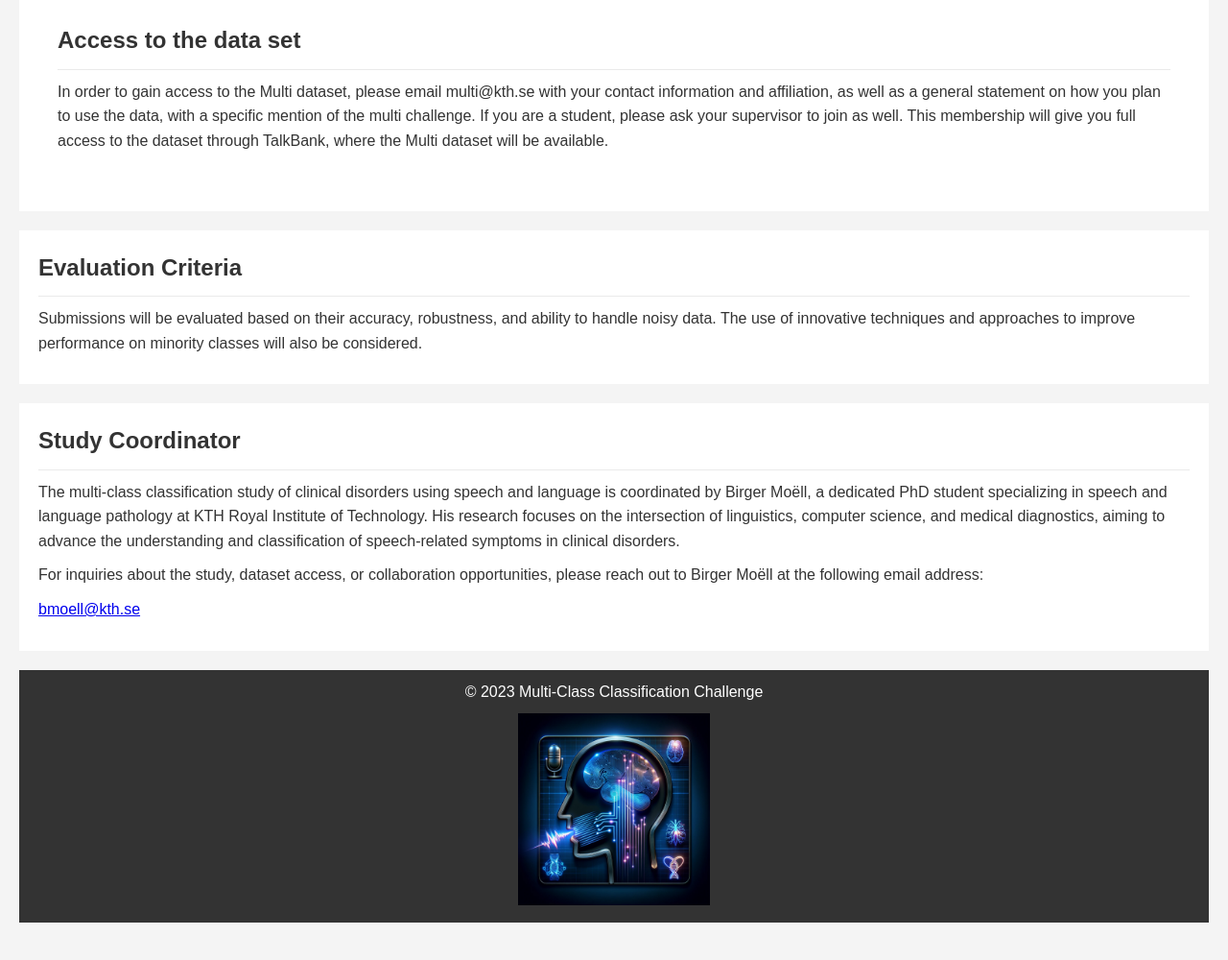
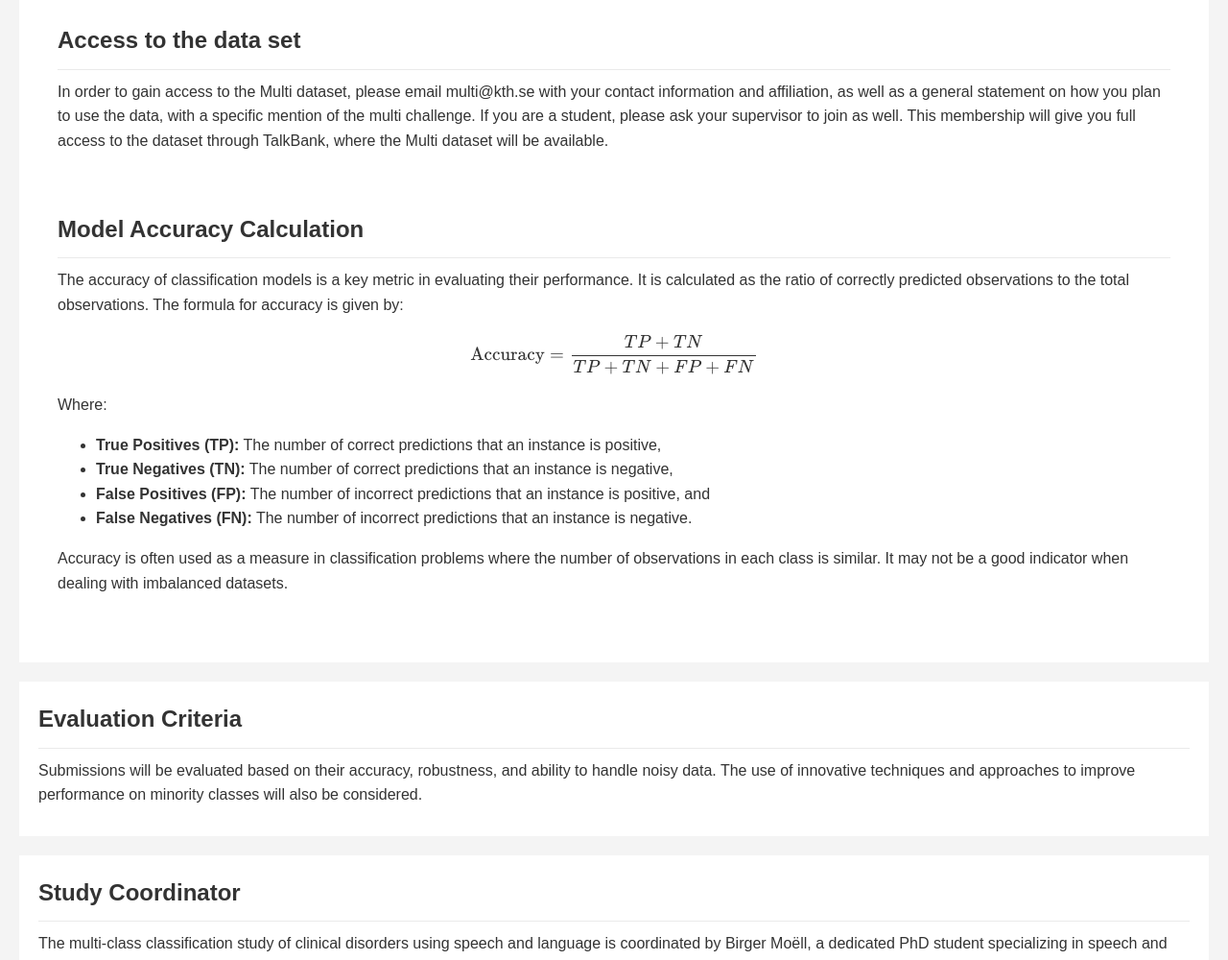
Before and after one commit to BirgerMoell/multi_challenge, a plain HTML site: page index.html in a window 1280 px wide. Shown: the part 1233-2233 px from the top of the page at 96% size. Drawn offline with nearby package versions, Linux system fonts and the light colour scheme.

Commit message:
Added math section

```diff
--- a/index.html
+++ b/index.html
@@ -1,11 +1,16 @@
 <!DOCTYPE html>
 <html lang="en">
+
 <head>
     <meta charset="UTF-8">
     <meta name="viewport" content="width=device-width, initial-scale=1.0">
+    <script src="https://polyfill.io/v3/polyfill.min.js?features=es6"></script>
+    <script id="MathJax-script" async src="https://cdn.jsdelivr.net/npm/mathjax@3/es5/tex-mml-chtml.js"></script>
+
     <title>Multi-Class Classification Challenge</title>
     <link rel="stylesheet" href="styles.css">
 </head>
+
 <body>
     <header>
         <h1>Challenge Overview: Multi-Class Classification of Clinical Disorders Using Speech and Language</h1>
@@ -13,38 +18,88 @@
     </header>
     <section class="introduction">
         <h2>Introduction</h2>
-        <p>The task of classifying clinical disorders from speech and language patterns is a complex challenge that involves understanding the nuances of human communication and the various ways in which disorders can manifest.</p>
+        <p>The task of classifying clinical disorders from speech and language patterns is a complex challenge that
+            involves understanding the nuances of human communication and the various ways in which disorders can
+            manifest.</p>
     </section>
     <section class="challenge-details">
         <h2>Challenge Details</h2>
-        <p>Participants are required to develop a model that can accurately classify multiple clinical disorders from audio and transcript data. The challenge involves dealing with a wide range of variables, including different languages, dialects, and speech impairments.</p>
+        <p>Participants are required to develop a model that can accurately classify multiple clinical disorders from
+            audio and transcript data. The challenge involves dealing with a wide range of variables, including
+            different languages, dialects, and speech impairments.</p>
     </section>
     <section class="data">
         <h2>Data Description</h2>
-    <p>The dataset provided for this challenge is a comprehensive collection of audio recordings and transcripts from individuals with a range of clinical disorders. The data is categorized into five distinct classes:</p>
+        <p>The dataset provided for this challenge is a comprehensive collection of audio recordings and transcripts
+            from individuals with a range of clinical disorders. The data is categorized into five distinct classes:</p>
         <ul>
-        <li><strong>Parkinson's Data:</strong> Includes voice recordings from individuals diagnosed with Parkinson's disease. The data captures various speech impairments that are characteristic of the disorder, such as tremors, rigidity, and bradykinesia affecting speech.</li>
-        <li><strong>Alzheimer's Dementia Data:</strong> Comprises cognitive speech data from individuals with Alzheimer's, highlighting the progressive nature of the disease and its impact on language and memory functions.</li>
-        <li><strong>MCI Data:</strong> Consists of speech samples from individuals with Mild Cognitive Impairment, a condition that may precede Alzheimer's disease, with a focus on early detection markers in speech patterns.</li>
-        <li><strong>Depression Data:</strong> Contains recordings from individuals diagnosed with depression, providing insights into speech features such as flat affect, speech rate, and tone that may correlate with depressive episodes.</li>
-        <li><strong>Schizophrenia Data:</strong> Features speech and language data from individuals with schizophrenia, with an emphasis on detecting disorganized thinking and speech that may present as a symptom of the disorder.</li>
+            <li><strong>Parkinson's Data:</strong> Includes voice recordings from individuals diagnosed with Parkinson's
+                disease. The data captures various speech impairments that are characteristic of the disorder, such as
+                tremors, rigidity, and bradykinesia affecting speech.</li>
+            <li><strong>Alzheimer's Dementia Data:</strong> Comprises cognitive speech data from individuals with
+                Alzheimer's, highlighting the progressive nature of the disease and its impact on language and memory
+                functions.</li>
+            <li><strong>MCI Data:</strong> Consists of speech samples from individuals with Mild Cognitive Impairment, a
+                condition that may precede Alzheimer's disease, with a focus on early detection markers in speech
+                patterns.</li>
+            <li><strong>Depression Data:</strong> Contains recordings from individuals diagnosed with depression,
+                providing insights into speech features such as flat affect, speech rate, and tone that may correlate
+                with depressive episodes.</li>
+            <li><strong>Schizophrenia Data:</strong> Features speech and language data from individuals with
+                schizophrenia, with an emphasis on detecting disorganized thinking and speech that may present as a
+                symptom of the disorder.</li>
         </ul>
-    <p>This rich dataset has been anonymized to protect the privacy of the individuals. It includes metadata such as age, gender, and the severity of the disorder, which can be used to stratify the data and potentially improve classification accuracy. Participants are encouraged to explore the dataset thoroughly to understand the complexities and nuances of each class of disorder.</p>
+        <p>This rich dataset has been anonymized to protect the privacy of the individuals. It includes metadata such as
+            age, gender, and the severity of the disorder, which can be used to stratify the data and potentially
+            improve classification accuracy. Participants are encouraged to explore the dataset thoroughly to understand
+            the complexities and nuances of each class of disorder.</p>
 
         <section class="data-acess">
             <h2> Access to the data set</h2>
-        In order to gain access to the Multi dataset, please email multi@kth.se with your contact information and affiliation, as well as a general statement on how you plan to use the data, with a specific mention of the multi challenge. If you are a student, please ask your supervisor to join as well. This membership will give you full access to the dataset through TalkBank, where the Multi dataset will be available.
+            In order to gain access to the Multi dataset, please email multi@kth.se with your contact information and
+            affiliation, as well as a general statement on how you plan to use the data, with a specific mention of the
+            multi challenge. If you are a student, please ask your supervisor to join as well. This membership will give
+            you full access to the dataset through TalkBank, where the Multi dataset will be available.
+        </section>
+
+        <section class="model-accuracy">
+            <h2>Model Accuracy Calculation</h2>
+            <p>The accuracy of classification models is a key metric in evaluating their performance. It is calculated
+                as the ratio of correctly predicted observations to the total observations. The formula for accuracy is
+                given by:</p>
+            <p>\[ \text{Accuracy} = \frac{TP + TN}{TP + TN + FP + FN} \]</p>
+            <p>Where:</p>
+            <ul>
+                <li><strong>True Positives (TP):</strong> The number of correct predictions that an instance is
+                    positive,</li>
+                <li><strong>True Negatives (TN):</strong> The number of correct predictions that an instance is
+                    negative,</li>
+                <li><strong>False Positives (FP):</strong> The number of incorrect predictions that an instance is
+                    positive, and</li>
+                <li><strong>False Negatives (FN):</strong> The number of incorrect predictions that an instance is
+                    negative.</li>
+            </ul>
+            <p>Accuracy is often used as a measure in classification problems where the number of observations in each
+                class is similar. It may not be a good indicator when dealing with imbalanced datasets.</p>
         </section>
 
     </section>
     <section class="evaluation">
         <h2>Evaluation Criteria</h2>
-        <p>Submissions will be evaluated based on their accuracy, robustness, and ability to handle noisy data. The use of innovative techniques and approaches to improve performance on minority classes will also be considered.</p>
+        <p>Submissions will be evaluated based on their accuracy, robustness, and ability to handle noisy data. The use
+            of innovative techniques and approaches to improve performance on minority classes will also be considered.
+        </p>
     </section>
+
     <section class="contact-information">
         <h2>Study Coordinator</h2>
-    <p>The multi-class classification study of clinical disorders using speech and language is coordinated by Birger Moëll, a dedicated PhD student specializing in speech and language pathology at KTH Royal Institute of Technology. His research focuses on the intersection of linguistics, computer science, and medical diagnostics, aiming to advance the understanding and classification of speech-related symptoms in clinical disorders.</p>
-    <p>For inquiries about the study, dataset access, or collaboration opportunities, please reach out to Birger Moëll at the following email address:</p>
+        <p>The multi-class classification study of clinical disorders using speech and language is coordinated by Birger
+            Moëll, a dedicated PhD student specializing in speech and language pathology at KTH Royal Institute of
+            Technology. His research focuses on the intersection of linguistics, computer science, and medical
+            diagnostics, aiming to advance the understanding and classification of speech-related symptoms in clinical
+            disorders.</p>
+        <p>For inquiries about the study, dataset access, or collaboration opportunities, please reach out to Birger
+            Moëll at the following email address:</p>
         <p><a href="mailto:bmoell@kth.se">bmoell@kth.se</a></p>
     </section>
 
@@ -53,4 +108,5 @@
         <img height="200px" src="icon.webp" alt="Multi-Class Classification Challenge">
     </footer>
 </body>
+
 </html>
```
Lines whose indentation alone changed are shown as unchanged.
